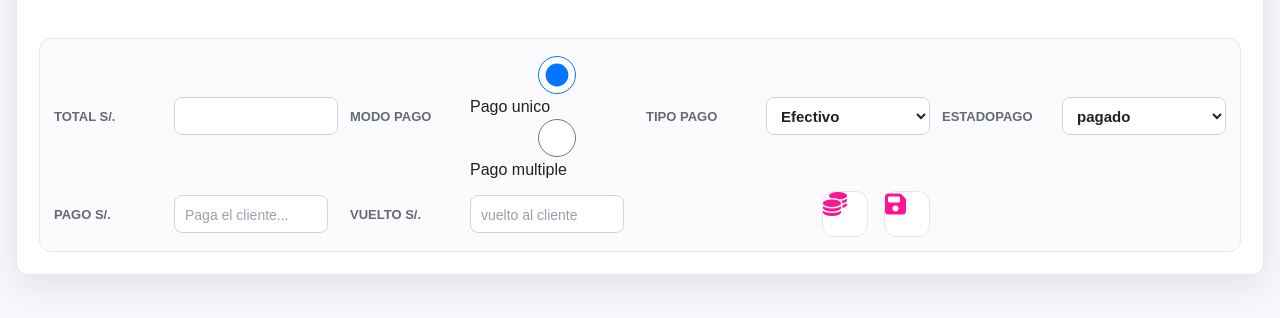
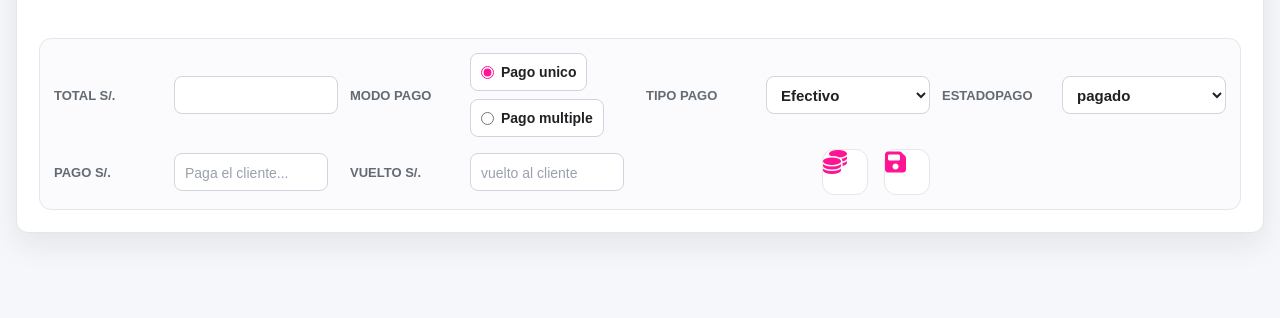
Before and after one commit to Apalomino25/sistemaventadm, a PHP site: page /views/pos.php in a window 1280 px wide. Shown: the part 227-545 px from the top of the page. Run offline with PHP 8.4, Linux system fonts and the light colour scheme; a user stored in the database is signed in; data comes from the database, SQL or seed files in the repository; data that the repository does not hold is empty.

Commit message:
Update pos.css

```diff
--- a/assets/css/pos.css
+++ b/assets/css/pos.css
@@ -370,6 +370,39 @@ tr.inactivo{
     font-size:14px;
 }
 
+[hidden]{
+    display:none !important;
+}
+
+.modo-pago-opciones{
+    display:flex;
+    flex-wrap:wrap;
+    gap:8px;
+    width:100%;
+}
+
+.modo-pago-opciones label{
+    display:inline-flex;
+    align-items:center;
+    gap:7px;
+    min-height:38px;
+    padding:8px 10px;
+    border:1px solid #cfd5dc;
+    border-radius:8px;
+    background:#fff;
+    color:var(--color-texto);
+    font-size:14px;
+    font-weight:700;
+    cursor:pointer;
+}
+
+.modo-pago-opciones input{
+    width:auto;
+    min-height:auto;
+    margin:0;
+    accent-color:var(--color-principal);
+}
+
 .pagos-mixtos{
     grid-column:1 / -1;
     padding:12px;
```
